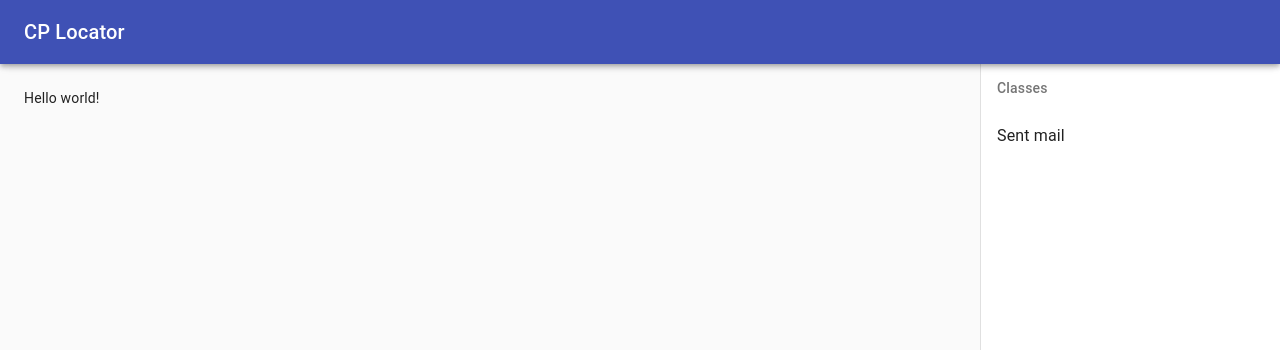
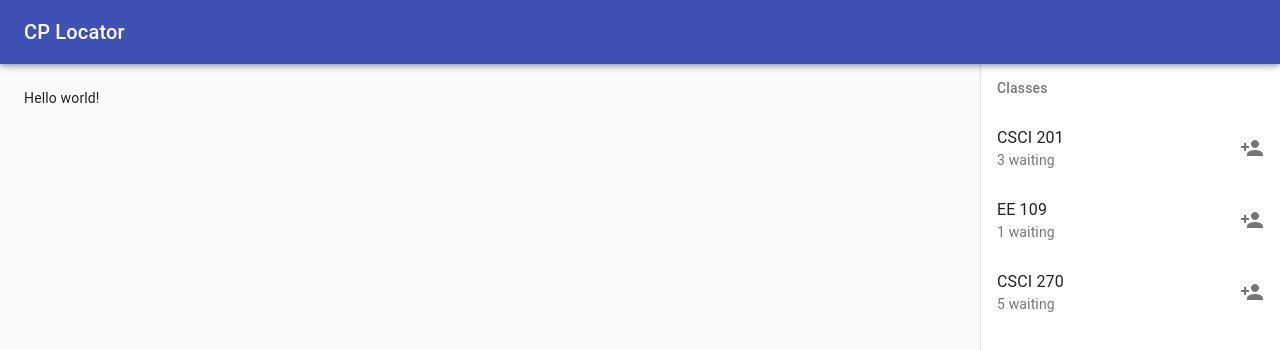
Before and after one commit to esdaya/CS201-Project, a React (Create React App) app in the folder client/: page / in a window 1280 px wide. Shown: the top 350 px of the page. Built offline with nearby package versions, Linux system fonts and the light colour scheme; the HTML template or start-up script is replaced by a standard one.

Commit message:
Start blocking out sidebar

```diff
--- a/client/src/components/App/App.tsx
+++ b/client/src/components/App/App.tsx
@@ -3,6 +3,7 @@ import { createStyles, Theme, makeStyles } from "@material-ui/core/styles";
 import { AppBar, CssBaseline, Toolbar, Typography } from "@material-ui/core";
 import Sidebar from "../Sidebar";
 import FloorMap from "../FloorMap";
+import { demoClasses } from "../../types";
 
 const drawerWidth = 300;
 
@@ -47,7 +48,7 @@ const App: React.FC = () => {
         <div className={classes.toolbar} />
         <FloorMap />
       </main>
-      <Sidebar drawerWidth={drawerWidth} />
+      <Sidebar drawerWidth={drawerWidth} classes={demoClasses} />
     </div>
   );
 };
--- a/client/src/components/Sidebar/Sidebar.tsx
+++ b/client/src/components/Sidebar/Sidebar.tsx
@@ -5,11 +5,16 @@ import {
   List,
   ListItem,
   ListItemText,
-  ListSubheader
+  ListSubheader,
+  ListItemSecondaryAction,
+  IconButton
 } from "@material-ui/core";
+import { PersonAdd as PersonAddIcon } from "@material-ui/icons";
+import { Class } from "../../types";
 
 interface SidebarProps {
   drawerWidth: number;
+  classes: Class[];
 }
 
 const useStyles = makeStyles<Theme, SidebarProps>((theme: Theme) =>
@@ -25,8 +30,8 @@ const useStyles = makeStyles<Theme, SidebarProps>((theme: Theme) =>
   })
 );
 
-const Sidebar: React.FC<SidebarProps> = ({ drawerWidth }) => {
-  const classes = useStyles({ drawerWidth });
+const Sidebar: React.FC<SidebarProps> = props => {
+  const classes = useStyles(props);
 
   return (
     <aside>
@@ -40,9 +45,19 @@ const Sidebar: React.FC<SidebarProps> = ({ drawerWidth }) => {
       >
         <div className={classes.toolbar} />
         <List subheader={<ListSubheader>Classes</ListSubheader>}>
-          <ListItem button>
-            <ListItemText primary="Sent mail" />
-          </ListItem>
+          {props.classes.map((value, index) => (
+            <ListItem button>
+              <ListItemText
+                primary={value.name}
+                secondary={value.students.length + " waiting"}
+              />
+              <ListItemSecondaryAction>
+                <IconButton edge="end" aria-label="comments">
+                  <PersonAddIcon />
+                </IconButton>
+              </ListItemSecondaryAction>
+            </ListItem>
+          ))}
         </List>
       </Drawer>
     </aside>
```
